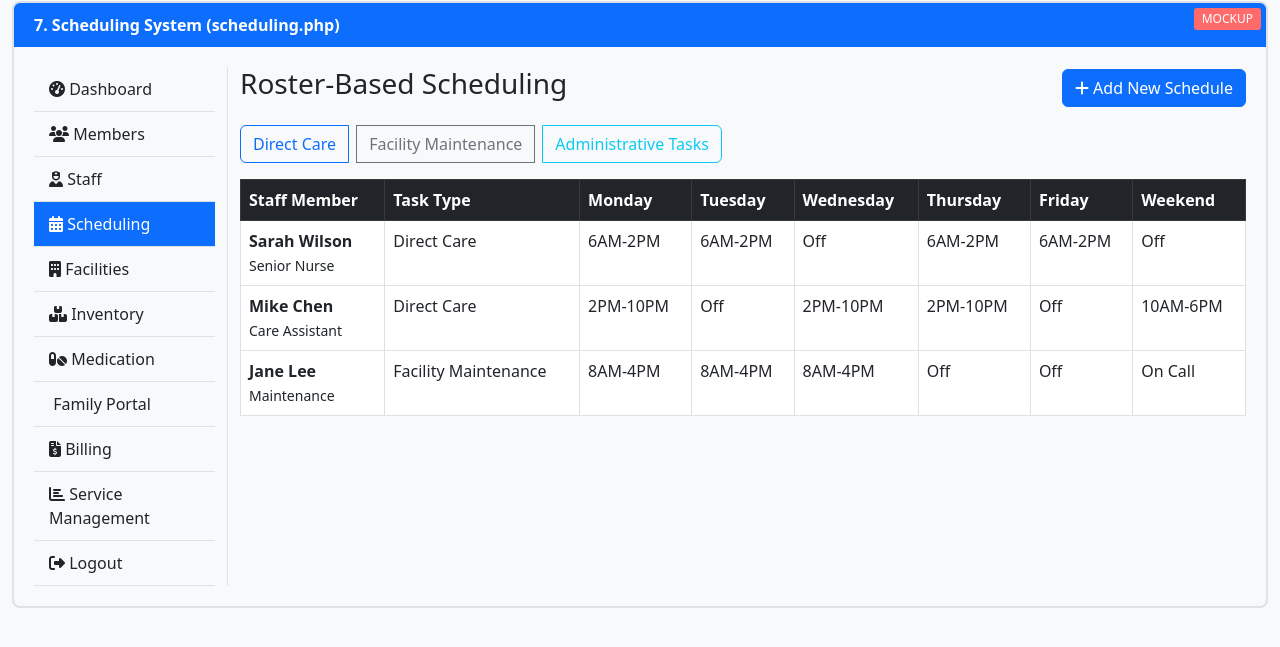
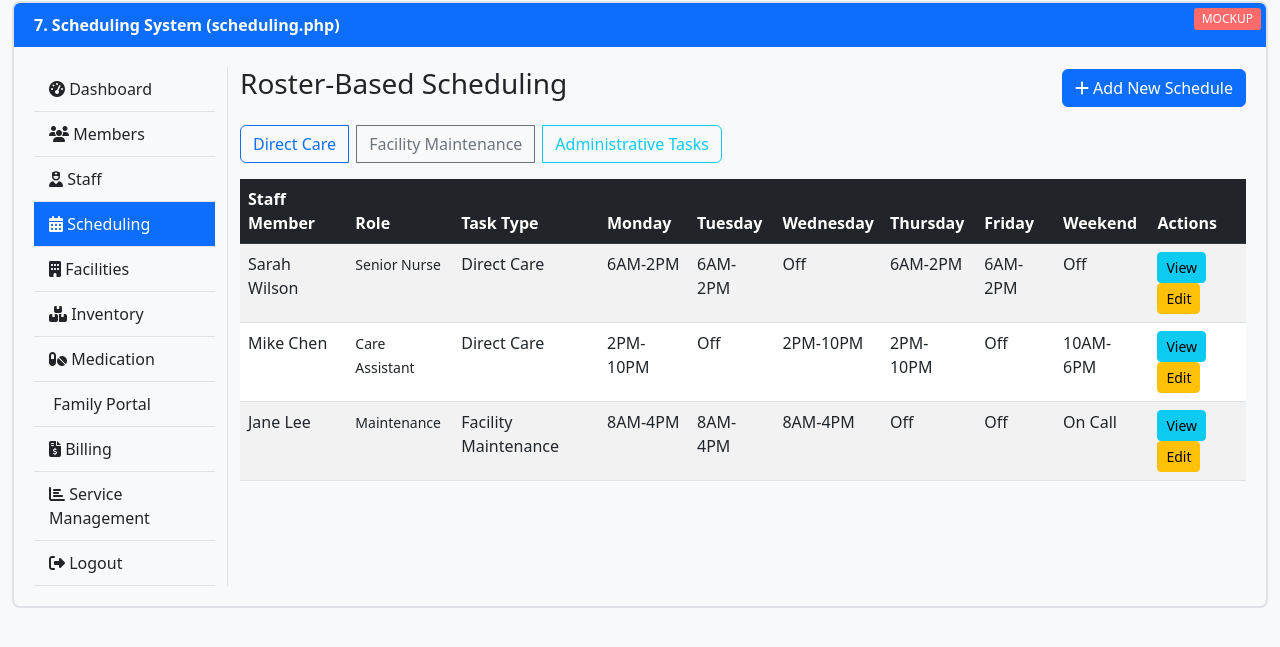
Before and after one commit to SMrMilliM/framework, a plain HTML site: page scheduling.html in a window 1280 px wide. Shown: the part 87-734 px from the top of the page. Drawn offline with nearby package versions, Linux system fonts and the light colour scheme.

Commit message:
Add files via upload

```diff
--- a/scheduling.html
+++ b/scheduling.html
@@ -71,10 +71,11 @@
                             </div>
                         </div>
                         <div class="table-responsive">
-                            <table class="table table-bordered">
+                            <table class="table table-striped">
                                 <thead class="table-dark">
                                     <tr>
                                         <th>Staff Member</th>
+                                        <th>Role</th>
                                         <th>Task Type</th>
                                         <th>Monday</th>
                                         <th>Tuesday</th>
@@ -82,31 +83,43 @@
                                         <th>Thursday</th>
                                         <th>Friday</th>
                                         <th>Weekend</th>
+                                        <th>Actions</th>
                                     </tr>
                                 </thead>
                                 <tbody>
                                     <tr>
-                                        <td><strong>Sarah Wilson</strong><br><small>Senior Nurse</small></td>
+                                        <td>Sarah Wilson</td>
+                                        <td><small>Senior Nurse</small></td>
                                         <td>Direct Care</td>
-                                        <td class="bg-light-green">6AM-2PM</td>
-                                        <td class="bg-light-green">6AM-2PM</td>
+                                        <td>6AM-2PM</td>
+                                        <td>6AM-2PM</td>
                                         <td>Off</td>
-                                        <td class="bg-light-green">6AM-2PM</td>
-                                        <td class="bg-light-green">6AM-2PM</td>
+                                        <td>6AM-2PM</td>
+                                        <td>6AM-2PM</td>
                                         <td>Off</td>
+                                        <td>
+                                            <button class="btn btn-sm btn-info">View</button>
+                                            <button class="btn btn-sm btn-warning">Edit</button>
+                                        </td>
                                     </tr>
                                     <tr>
-                                        <td><strong>Mike Chen</strong><br><small>Care Assistant</small></td>
+                                        <td>Mike Chen</td>
+                                        <td><small>Care Assistant</small></td>
                                         <td>Direct Care</td>
-                                        <td class="bg-light-blue">2PM-10PM</td>
+                                        <td>2PM-10PM</td>
                                         <td>Off</td>
-                                        <td class="bg-light-blue">2PM-10PM</td>
-                                        <td class="bg-light-blue">2PM-10PM</td>
+                                        <td>2PM-10PM</td>
+                                        <td>2PM-10PM</td>
                                         <td>Off</td>
                                         <td class="bg-light-blue">10AM-6PM</td>
+                                        <td>
+                                            <button class="btn btn-sm btn-info">View</button>
+                                            <button class="btn btn-sm btn-warning">Edit</button>
+                                        </td>
                                     </tr>
                                     <tr>
-                                        <td><strong>Jane Lee</strong><br><small>Maintenance</small></td>
+                                        <td>Jane Lee</td>
+                                        <td><small>Maintenance</small></td>
                                         <td>Facility Maintenance</td>
                                         <td>8AM-4PM</td>
                                         <td>8AM-4PM</td>
@@ -114,6 +127,10 @@
                                         <td>Off</td>
                                         <td>Off</td>
                                         <td>On Call</td>
+                                        <td>
+                                            <button class="btn btn-sm btn-info">View</button>
+                                            <button class="btn btn-sm btn-warning">Edit</button>
+                                        </td>
                                     </tr>
                                 </tbody>
                             </table>
```
